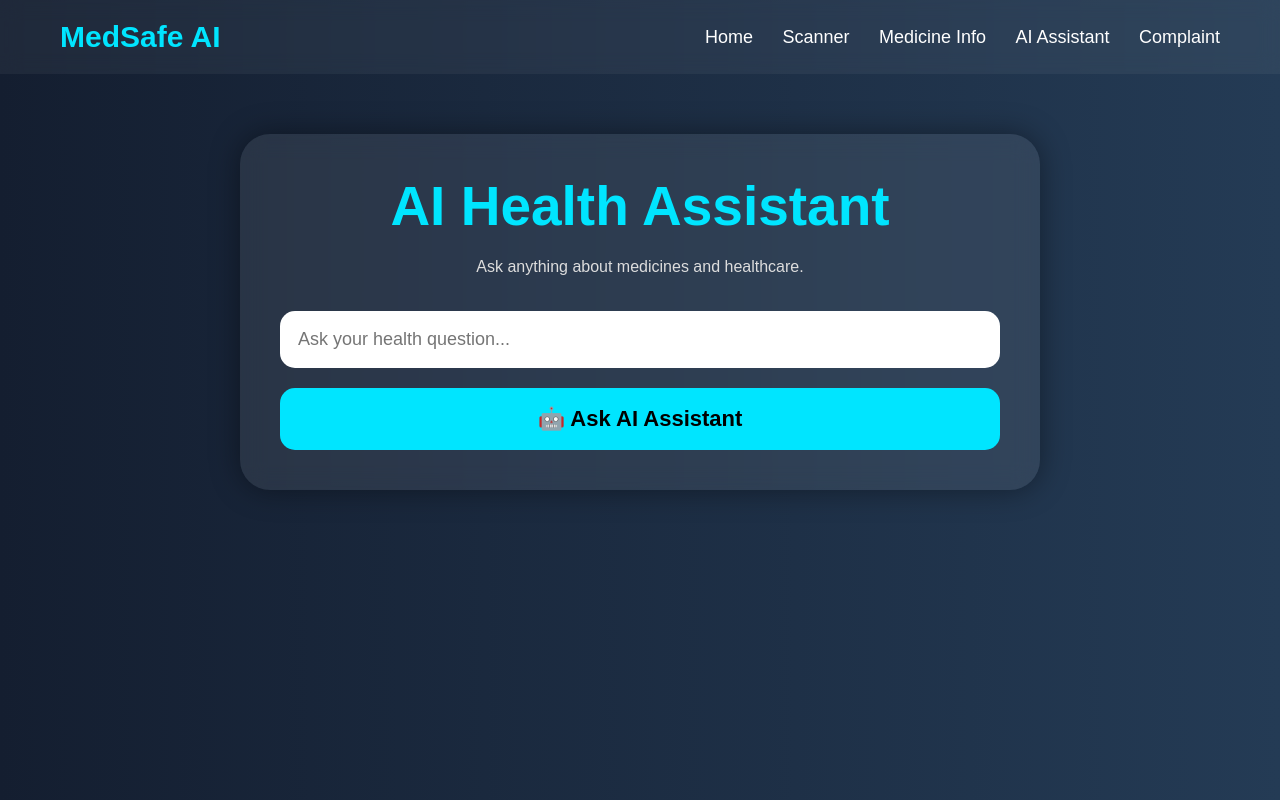
After one commit to likhithkg-guru/AI---Medicine---Safety---system, a Flask app: page /assistant in a window 1280 px wide. The commit adds this page. Run offline with Flask 3, Linux system fonts and the light colour scheme.

Commit message:
updated home pages and assistant html pages

```diff
--- a/app.py
+++ b/app.py
@@ -61,7 +61,6 @@ def scanner():
 
         if file:
 
-            # Save uploaded image
             file_path = "medicine.jpg"
             file.save(file_path)
 
@@ -95,9 +94,7 @@ def scanner():
             clean_text = clean_text.replace(" ", "")
             clean_text = clean_text.replace("\n", "")
 
-            # -----------------------------
             # Medicine Detection
-            # -----------------------------
             found = False
 
             for med in medicines:
@@ -129,9 +126,7 @@ def scanner():
 
                     break
 
-            # -----------------------------
             # Fake Detection
-            # -----------------------------
             if not found:
 
                 medicine_name = "Unknown Medicine"
@@ -189,6 +184,97 @@ def medicine_info():
 
 
 # -----------------------------
+# AI HEALTH ASSISTANT
+# -----------------------------
+@app.route("/assistant", methods=["GET", "POST"])
+def assistant():
+
+    answer = ""
+
+    if request.method == "POST":
+
+        question = request.form["question"].lower()
+
+        # FEVER
+        if "fever" in question:
+
+            answer = """
+            Paracetamol or Dolo 650 are commonly
+            used for fever relief.
+            Drink plenty of water and take proper rest.
+            """
+
+        # HEADACHE
+        elif "headache" in question:
+
+            answer = """
+            Paracetamol may help relieve headaches.
+            Avoid stress and stay hydrated.
+            """
+
+        # COLD
+        elif "cold" in question:
+
+            answer = """
+            Cetirizine is commonly used for cold
+            and allergy symptoms.
+            """
+
+        # COUGH
+        elif "cough" in question:
+
+            answer = """
+            Cough syrups and steam inhalation
+            may help reduce cough symptoms.
+            """
+
+        # STOMACH PAIN
+        elif "stomach" in question:
+
+            answer = """
+            Avoid oily foods and consult a doctor
+            if pain continues.
+            """
+
+        # SIDE EFFECTS
+        elif "side effect" in question:
+
+            answer = """
+            Some medicines may cause nausea,
+            dizziness, headache, or sleepiness.
+            """
+
+        # EXPIRED MEDICINE
+        elif "expired" in question:
+
+            answer = """
+            Expired medicines should NOT be consumed.
+            They may become unsafe or less effective.
+            """
+
+        # FAKE MEDICINE
+        elif "fake medicine" in question:
+
+            answer = """
+            Fake medicines may contain harmful substances.
+            Always buy medicines from trusted pharmacies.
+            """
+
+        # DEFAULT RESPONSE
+        else:
+
+            answer = """
+            Please consult a doctor or pharmacist
+            for proper medical advice.
+            """
+
+    return render_template(
+        "assistant.html",
+        answer=answer
+    )
+
+
+# -----------------------------
 # COMPLAINT PAGE
 # -----------------------------
 @app.route("/complaint", methods=["GET", "POST"])
@@ -203,7 +289,6 @@ def complaint():
         medicine = request.form["medicine"]
         complaint_text = request.form["complaint"]
 
-        # Save Complaint
         conn = sqlite3.connect("complaints.db")
         cursor = conn.cursor()
 
--- /dev/null
+++ b/templates/assistant.html
@@ -0,0 +1,230 @@
+<!DOCTYPE html>
+<html>
+
+<head>
+
+    <title>AI Health Assistant</title>
+
+    <style>
+
+        *{
+            margin:0;
+            padding:0;
+            box-sizing:border-box;
+            font-family:Arial;
+        }
+
+        body{
+            background:linear-gradient(to right,#141e30,#243b55);
+            min-height:100vh;
+            color:white;
+        }
+
+        .navbar{
+
+            padding:20px 60px;
+
+            display:flex;
+            justify-content:space-between;
+            align-items:center;
+
+            background:rgba(255,255,255,0.05);
+
+            backdrop-filter:blur(10px);
+        }
+
+        .logo{
+            font-size:30px;
+            font-weight:bold;
+            color:#00e5ff;
+        }
+
+        .nav-links a{
+
+            color:white;
+            text-decoration:none;
+            margin-left:25px;
+            font-size:18px;
+        }
+
+        .nav-links a:hover{
+            color:#00e5ff;
+        }
+
+        .main{
+
+            display:flex;
+            justify-content:center;
+            align-items:center;
+
+            padding:60px;
+        }
+
+        .chat-box{
+
+            width:800px;
+
+            background:rgba(255,255,255,0.08);
+
+            backdrop-filter:blur(12px);
+
+            border-radius:30px;
+
+            padding:40px;
+
+            box-shadow:0px 0px 30px rgba(0,0,0,0.4);
+        }
+
+        .chat-box h1{
+
+            text-align:center;
+            font-size:55px;
+            color:#00e5ff;
+
+            margin-bottom:20px;
+        }
+
+        .chat-box p{
+
+            text-align:center;
+            color:#ddd;
+
+            margin-bottom:35px;
+        }
+
+        input{
+
+            width:100%;
+
+            padding:18px;
+
+            border:none;
+
+            border-radius:15px;
+
+            margin-bottom:20px;
+
+            font-size:18px;
+
+            outline:none;
+        }
+
+        button{
+
+            width:100%;
+
+            padding:18px;
+
+            border:none;
+
+            border-radius:15px;
+
+            background:#00e5ff;
+
+            color:black;
+
+            font-size:22px;
+
+            font-weight:bold;
+
+            cursor:pointer;
+
+            transition:0.3s;
+        }
+
+        button:hover{
+
+            transform:scale(1.03);
+
+            box-shadow:0px 0px 20px #00e5ff;
+        }
+
+        .response{
+
+            margin-top:35px;
+
+            background:rgba(255,255,255,0.08);
+
+            padding:25px;
+
+            border-radius:20px;
+
+            line-height:1.8;
+        }
+
+        .response h2{
+            color:#00ff99;
+            margin-bottom:15px;
+        }
+
+    </style>
+
+</head>
+
+<body>
+
+    <div class="navbar">
+
+        <div class="logo">
+            MedSafe AI
+        </div>
+
+        <div class="nav-links">
+
+            <a href="/">Home</a>
+            <a href="/scanner">Scanner</a>
+            <a href="/medicine_info">Medicine Info</a>
+            <a href="/assistant">AI Assistant</a>
+            <a href="/complaint">Complaint</a>
+
+        </div>
+
+    </div>
+
+    <div class="main">
+
+        <div class="chat-box">
+
+            <h1>AI Health Assistant</h1>
+
+            <p>
+
+                Ask anything about medicines and healthcare.
+
+            </p>
+
+            <form method="POST">
+
+                <input
+                type="text"
+                name="question"
+                placeholder="Ask your health question..."
+                required>
+
+                <button type="submit">
+
+                    🤖 Ask AI Assistant
+
+                </button>
+
+            </form>
+
+            {% if answer %}
+
+            <div class="response">
+
+                <h2>AI Response</h2>
+
+                <p>{{ answer }}</p>
+
+            </div>
+
+            {% endif %}
+
+        </div>
+
+    </div>
+
+</body>
+
+</html>
--- a/templates/home.html
+++ b/templates/home.html
@@ -164,6 +164,7 @@
             <a href="/view_complaints">Registered Complaints</a>
 
             <a href="/about">About</a>
+            <a href = "/assistant">AI Assistant</a>
 
         </div>
 
```
